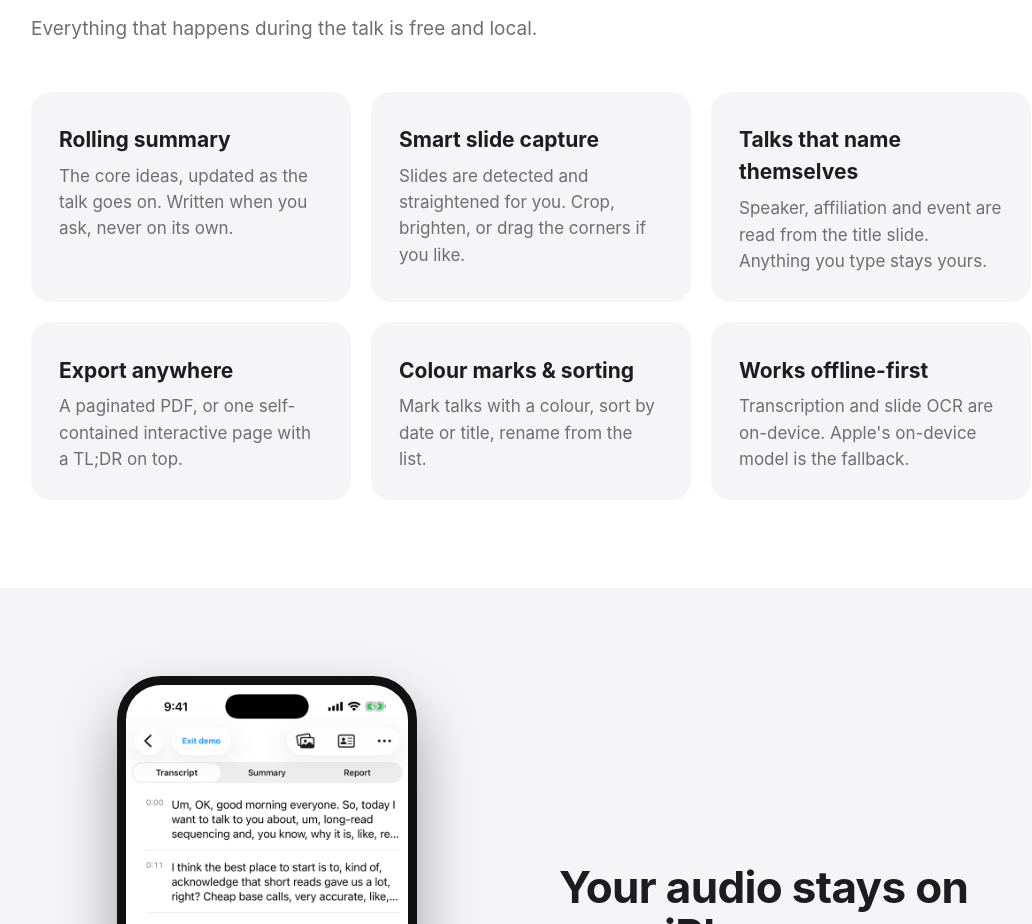
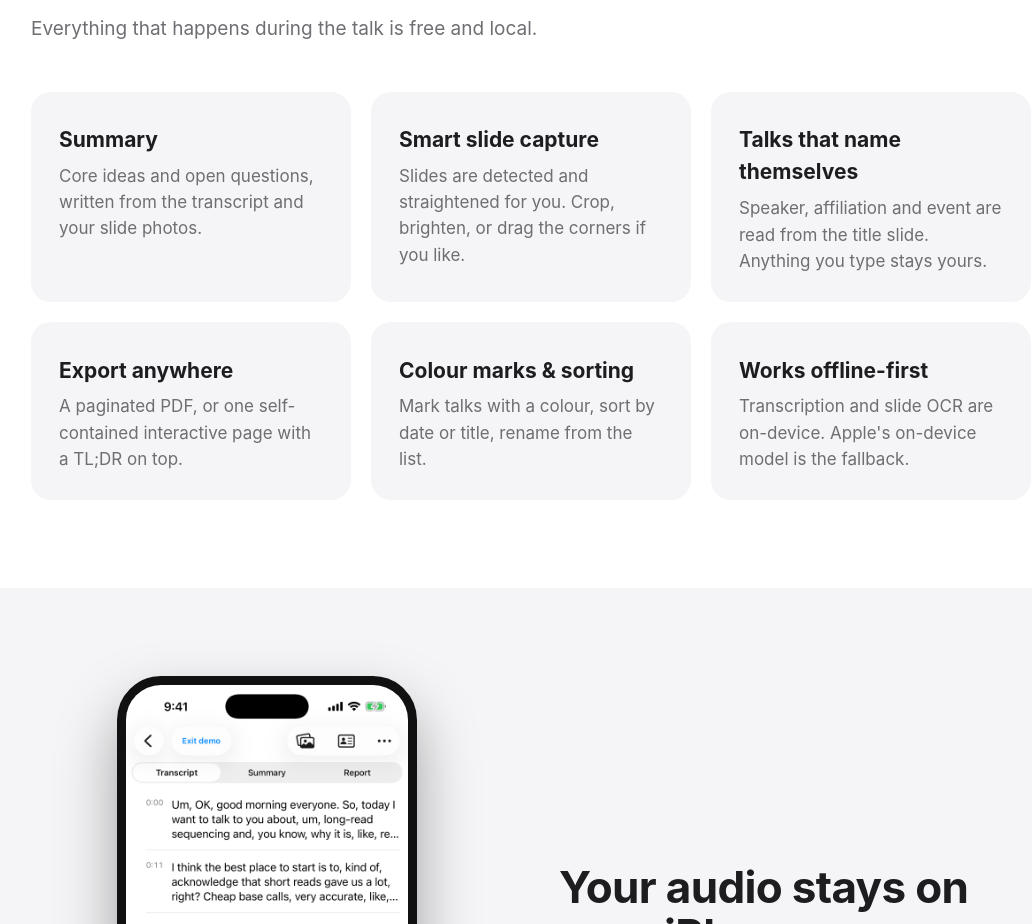
Before and after one commit to nduworker/conference-note-site, a plain HTML site: page index.html in a window 1280 px wide. Shown: the part 5185-6109 px from the top of the page, without its empty margins (109-1141 px from the left). Drawn offline with Linux system fonts and the light colour scheme.

Commit message:
Landing: replace rolling summary with on-request summary
Co-Authored-By: Pi <noreply@pi.dev>

```diff
--- a/index.html
+++ b/index.html
@@ -56,14 +56,14 @@
     <h2>A report, not a transcript dump.</h2>
     <p class="sub" style="margin:0">Slides are matched to the moment you took them, then placed beside the claim they support. The PDF, the web page and the in-app reading are the same document, so they never disagree.</p>
   </div>
-  <div class="phone"><span>assets/shots/02-summary.png</span><img src="assets/shots/02-summary.png" alt="Rolling summary of a talk" onerror="this.remove()"></div>
+  <div class="phone"><span>assets/shots/02-summary.png</span><img src="assets/shots/02-summary.png" alt="Summary of a talk" onerror="this.remove()"></div>
 </div></section>
 
 <section><div class="wrap">
   <h2>Built for the room you're in.</h2>
   <p class="sub">Everything that happens during the talk is free and local.</p>
   <div class="feats">
-    <div class="card"><h3>Rolling summary</h3><p>The core ideas, updated as the talk goes on. Written when you ask, never on its own.</p></div>
+    <div class="card"><h3>Summary</h3><p>Core ideas and open questions, written from the transcript and your slide photos.</p></div>
     <div class="card"><h3>Smart slide capture</h3><p>Slides are detected and straightened for you. Crop, brighten, or drag the corners if you like.</p></div>
     <div class="card"><h3>Talks that name themselves</h3><p>Speaker, affiliation and event are read from the title slide. Anything you type stays yours.</p></div>
     <div class="card"><h3>Export anywhere</h3><p>A paginated PDF, or one self-contained interactive page with a TL;DR on top.</p></div>
```
